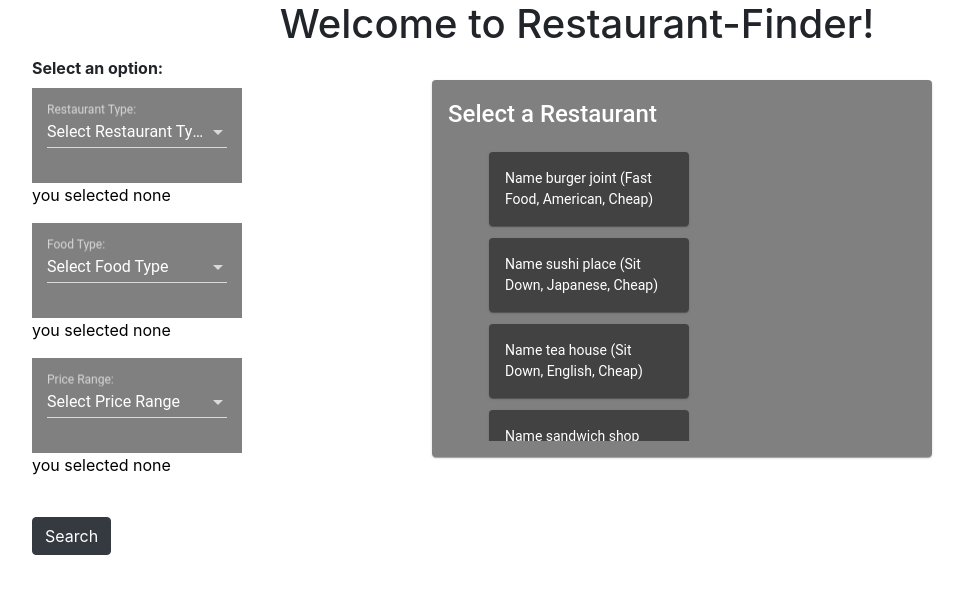
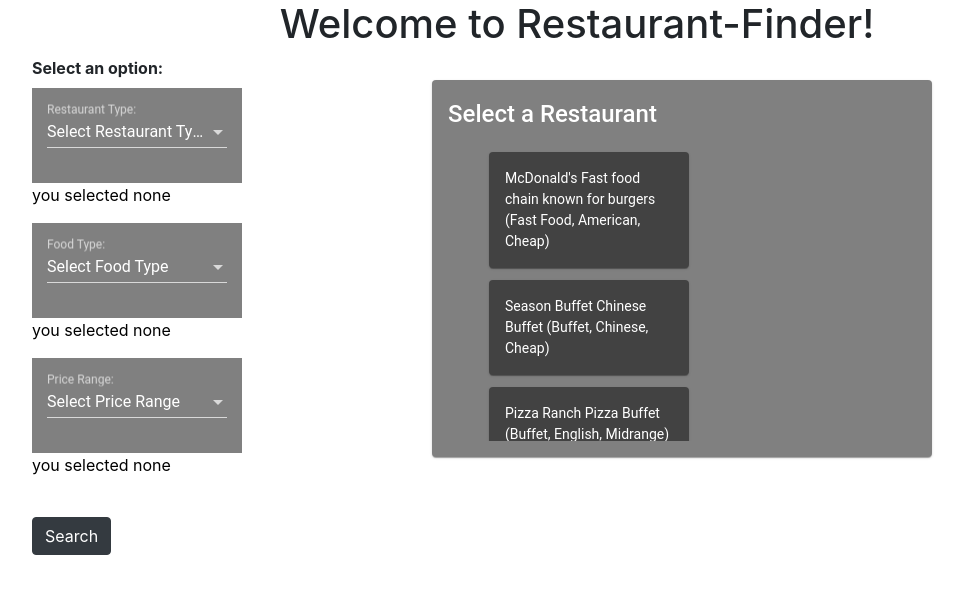
Before and after one commit to benjaminalbertson/Restaurant-Finder, an Angular app in the folder Restaurant-Finder/: page / in a window 1280 px wide. Shown: the top 594 px of the page, without its empty margins (63-1027 px from the left). Built offline with nearby package versions, Linux system fonts and the light colour scheme.

Commit message:
Added Restaurants and Fixed Image Sizes

```diff
--- a/Restaurant-Finder/src/app/detail/detail.component.html
+++ b/Restaurant-Finder/src/app/detail/detail.component.html
@@ -1,6 +1,6 @@
 <div *ngIf="restaurant">
 <p>
-  <img src='{{restaurant.imageURL}}'>
+  <img src='{{restaurant.imageURL}}' height="300" width="500">
   <mat-card-title style="border-bottom: 1px solid grey">
     <span class="md-title">{{restaurant.name}}</span>
     <ul>
--- a/Restaurant-Finder/src/app/mock-restaurants.ts
+++ b/Restaurant-Finder/src/app/mock-restaurants.ts
@@ -1,23 +1,25 @@
 import { Restaurant } from './restaurant';
 
 export const RESTAURANTS: Restaurant[] = [
-    {id: 1, name:"Name", address: "11 main", description: "burger joint", restaurantLink: "mcdonalds.com", restaurantType: "Fast Food", foodType: "American", priceRange: "Cheap", imageURL: "https://www.mcdonalds.com/content/dam/usa/logo/m_logo.png" },
-    {id: 2, name:"Name", address: "12 main", description: "sushi place", restaurantLink: "", restaurantType: "Sit Down", foodType: "Japanese", priceRange: "Cheap", imageURL: "" },
-    {id: 3, name:"Name", address: "13 main", description: "tea house", restaurantLink: "", restaurantType: "Sit Down", foodType: "English", priceRange: "Cheap", imageURL: "" },
-    {id: 4, name:"Name", address: "14 main", description: "sandwich shop", restaurantLink: "", restaurantType: "Fast Food", foodType: "American", priceRange: "Cheap", imageURL: "" },
-    {id: 5, name:"Name", address: "15 main", description: "brauhaus", restaurantLink: "", restaurantType: "Bar", foodType: "German", priceRange: "Cheap", imageURL: "" },
-    {id: 6, name:"Name", address: "16 main", description: "italian place", restaurantLink: "", restaurantType: "Sit Down", foodType: "Italian", priceRange: "Cheap", imageURL: "" },
-    {id: 7, name:"Name", address: "17 main", description: "ramen shop", restaurantLink: "", restaurantType: "Fast Food", foodType: "American", priceRange: "Cheap", imageURL: "" },
-    {id: 8, name:"Name", address: "18 main", description: "mexican grill", restaurantLink: "", restaurantType: "Sit Down", foodType: "Mexican", priceRange: "Midrange", imageURL: "" },
-    {id: 9, name:"Name", address: "19 main", description: "steakhouse", restaurantLink: "", restaurantType: "Sit Down", foodType: "American", priceRange: "Expensive", imageURL: "" },
-    {id: 10, name:"The Shack on Broadway", address: "3215 Broadway N, Fargo, ND 58102", description: "Breakfast Restaurant", restaurantLink: "https://www.shackonbroadway.com/", restaurantType: "Sit Down", foodType: "American", priceRange: "Midrange", imageURL: "https://irp-cdn.multiscreensite.com/1393bf66/import/clib/shackonbroadway_com/dms3rep/multi/tablet/shack-logo-large-338x338.png" },
-    {id: 11, name:"Fortune House", address: "1100 19th Ave N, Fargo, ND 58102", description: "Chinese Buffet", restaurantLink: "https://www.fortunehousefargo.net/", restaurantType: "Buffet", foodType: "Chinese", priceRange: "Cheap", imageURL: "https://www.facebook.com/251214121668617/photos/1573502146106468/" },
+    {id: 1, name:"McDonald's", address: "1220 19th Ave N, Fargo, ND 58102", description: "Fast food chain known for burgers", restaurantLink: "https://www.mcdonalds.com/us/en-us.html", restaurantType: "Fast Food", foodType: "American", priceRange: "Cheap", imageURL: "https://www.mcdonalds.com/content/dam/usa/logo/m_logo.png" },
+    {id: 2, name:"Season Buffet", address: "3838 Main Ave, Fargo, ND 58103", description: "Chinese Buffet", restaurantLink: "http://seasonbuffetfargo.com/", restaurantType: "Buffet", foodType: "Chinese", priceRange: "Cheap", imageURL: "http://seasonbuffetfargo.com/communities/7/000/002/033/617//images/13283185.jpg" },
+    {id: 3, name:"Pizza Ranch", address: "4480 23rd Ave S STE A, Fargo, ND 58104", description: "Pizza Buffet", restaurantLink: "https://pizzaranch.com/", restaurantType: "Buffet", foodType: "English", priceRange: "Midrange", imageURL: "https://pizzaranch.com/locations/images/header-logo.svg" },
+    {id: 4, name:"Toscana", address: "202 Broadway N, Fargo, ND 58102", description: "Old World Tuscan cuisine", restaurantLink: "http://www.toscanadowntown.com/", restaurantType: "Sit Down", foodType: "Italain", priceRange: "Midrange", imageURL: "http://www.toscanadowntown.com/img/logo.png" },
+    {id: 5, name:"Johnny Carino's", address: "4410, 17th Ave S, Fargo, ND 58103", description: "Classic Italian chain restaurant", restaurantLink: "https://www.carinos.com/", restaurantType: "Sit Down", foodType: "Italian", priceRange: "Midrange", imageURL: "https://www.carinos.com/asset/img/logo.png" },
+    {id: 6, name:"Wasabi & Pokebowl", address: "560 2nd Ave N, Fargo, ND 58102", description: "Stylish Japanese eatery", restaurantLink: "http://www.pokebowlfargo.com/", restaurantType: "Sit Down", foodType: "Japanese", priceRange: "Midrange", imageURL: "http://www.pokebowlfargo.com/images/wasabipokebowl_dark.jpg" },
+    {id: 7, name:"Osaka", address: "1111 38th St S, Fargo, ND 58103", description: "Traditional Japanese steakhouse & sushi bar", restaurantLink: "http://osakafargo.com/", restaurantType: "Sit Down", foodType: "Japanese", priceRange: "Midrange", imageURL: "http://osakafargo.com/wp-content/uploads/2014/05/osaka1-300x189.jpg" },
+    {id: 8, name:"Arby's", address: "1117 38th St NW, Fargo, ND 58102", description: "Fast-food chain, known for its roast beef", restaurantLink: "https://arbys.com/", restaurantType: "Fast Food", foodType: "American", priceRange: "Cheap", imageURL: "https://arbys.com/images/arbys_110x85.png" },
+    {id: 9, name:"Wendy's", address: "3111 13th Ave SW, Fargo, ND 58103", description: "Fast food chain for burgers", restaurantLink: "https://www.wendys.com/", restaurantType: "Fast Food", foodType: "American", priceRange: "Cheap", imageURL: "https://www.wendys.com/themes/custom/wendys_main/logo.svg" },
+    {id: 10, name:"The Shack on Broadway", address: "3215 Broadway N, Fargo, ND 58102", description: "Breakfast Restaurant", restaurantLink: "https://www.shackonbroadway.com/", restaurantType: "Sit Down", foodType: "American", priceRange: "Cheap", imageURL: "https://irp-cdn.multiscreensite.com/1393bf66/import/clib/shackonbroadway_com/dms3rep/multi/tablet/shack-logo-large-338x338.png" },
+    {id: 11, name:"Fortune House", address: "1100 19th Ave N, Fargo, ND 58102", description: "Chinese Buffet", restaurantLink: "https://www.fortunehousefargo.net/", restaurantType: "Buffet", foodType: "Chinese", priceRange: "Cheap", imageURL: "http://a.mktgcdn.com/p/wHx4FGDE-4EKkVySgg5WfxwdB_5TZddvq2Bmw0cW4w0/500x500.png" },
     {id: 12, name:"Red Pepper", address: "1105 19th Ave N, Fargo, ND 58102", description: "Taco Shop", restaurantLink: "https://www.redpepper.com/", restaurantType: "Sit Down", foodType: "Mexican", priceRange: "Cheap", imageURL: "https://www.redpepper.com/wp-content/themes/RedPepper/images/logotop.png" },
-    {id: 13, name:"Mezzaluna", address: "309 Roberts St N, Fargo, ND 58102", description: "Fancy American Place", restaurantLink: "https://www.dinemezzaluna.com/", restaurantType: "Sit Down", foodType: "American", priceRange: "Expensive", imageURL: "https://www.dinemezzaluna.com/wp-content/uploads/2017/06/MezzalunaLogo.png" },
+    {id: 13, name:"Mezzaluna", address: "309 Roberts St N, Fargo, ND 58102", description: "Fancy American Place", restaurantLink: "https://www.dinemezzaluna.com/", restaurantType: "Sit Down", foodType: "American", priceRange: "Expensive", imageURL: "https://roadtips.typepad.com/.a/6a00d8341cad8253ef01bb09b6ae05970d-350wi" },
     {id: 14, name:"Würst Bier Hall", address: "630 1st Ave N, Fargo, ND 58102", description: "German Bar", restaurantLink: "https://wurstfargo.com/wurst-bier-hall-downtown-fargo/", restaurantType: "Bar", foodType: "German", priceRange: "Cheap", imageURL: "http://wurst.stewsites.com/wp-content/uploads/sites/25/2018/08/wurst-web-logo-300x79.png" },
     {id: 15, name:"The Boiler Room", address: "210 Roberts Alley, Fargo, ND 58102", description: "Bar with American Food", restaurantLink: "https://www.boilerroomfargo.com/", restaurantType: "Bar", foodType: "American", priceRange: "Midrange", imageURL: "https://static.wixstatic.com/media/d8d5b4_a2e94f3e68684668a0f22b363b51752d~mv2.png/v1/fill/w_204,h_128,al_c,q_80,usm_0.66_1.00_0.01/d8d5b4_a2e94f3e68684668a0f22b363b51752d~mv2.webp" },
     {id: 16, name:"Blackbird Woodfire", address: "206 Broadway N, Fargo, ND 58102", description: "Pizza place", restaurantLink: "http://www.blackbirdwoodfire.com/", restaurantType: "Sit Down", foodType: "American", priceRange: "Midrange", imageURL: "http://www.blackbirdwoodfire.com/wp-content/uploads/2014/04/blackbird-woodfire-logo-high-quality.png" },
-    {id: 17, name:"Mango's", address: "2901 Main Ave, Fargo, ND 58103", description: "Mexican American", restaurantLink: "mangosfargo.com", restaurantType: "Sit Down", foodType: "Mexican", priceRange: "Midrange", imageURL: "http://mangosfargo.com/communities/2/000/001/516/502//images/6593217.png" },
+    {id: 17, name:"Mango's", address: "2901 Main Ave, Fargo, ND 58103", description: "Mexican American", restaurantLink: "mangosfargo.com", restaurantType: "Sit Down", foodType: "Mexican", priceRange: "Cheap", imageURL: "http://mangosfargo.com/communities/2/000/001/516/502//images/6593217.png" },
     {id: 18, name:"Grand Junction Subs", address: "1100 19th Ave N B, Fargo, ND 58102", description: "Sub shop", restaurantLink: "https://grandjunctionsubs.com/fargo-north/", restaurantType: "Sit Down", foodType: "American", priceRange: "Cheap", imageURL: "https://1mc-kauffman.s3.amazonaws.com/uploads/omc_engine/company/logo/16845/display_GJ_20Logo.jpg" },
     {id: 19, name:"Rhombus Guys", address: "606 Main Ave, Fargo, ND 58103", description: "Pizza restaurant", restaurantLink: "https://rhombuspizza.com/", restaurantType: "Sit Down", foodType: "American", priceRange: "Midrange", imageURL: "https://encrypted-tbn0.gstatic.com/images?q=tbn:ANd9GcR72JZWWAbnTYuFtFYC25iJ3oN56fjEBtYh5WoP6ZacG4n5mMQI"},
+    {id: 20, name:"The Toasted Frog", address: "305 Broadway N, Fargo, ND 58102", description: "Eclectic restaurant", restaurantLink: "https://www.toastedfrog.com/", restaurantType: "Sit Down", foodType: "American", priceRange: "Expensive", imageURL: "https://www.toastedfrog.com/wp-content/themes/toastedfrog/images/logo.png"},
+
 ];
```
